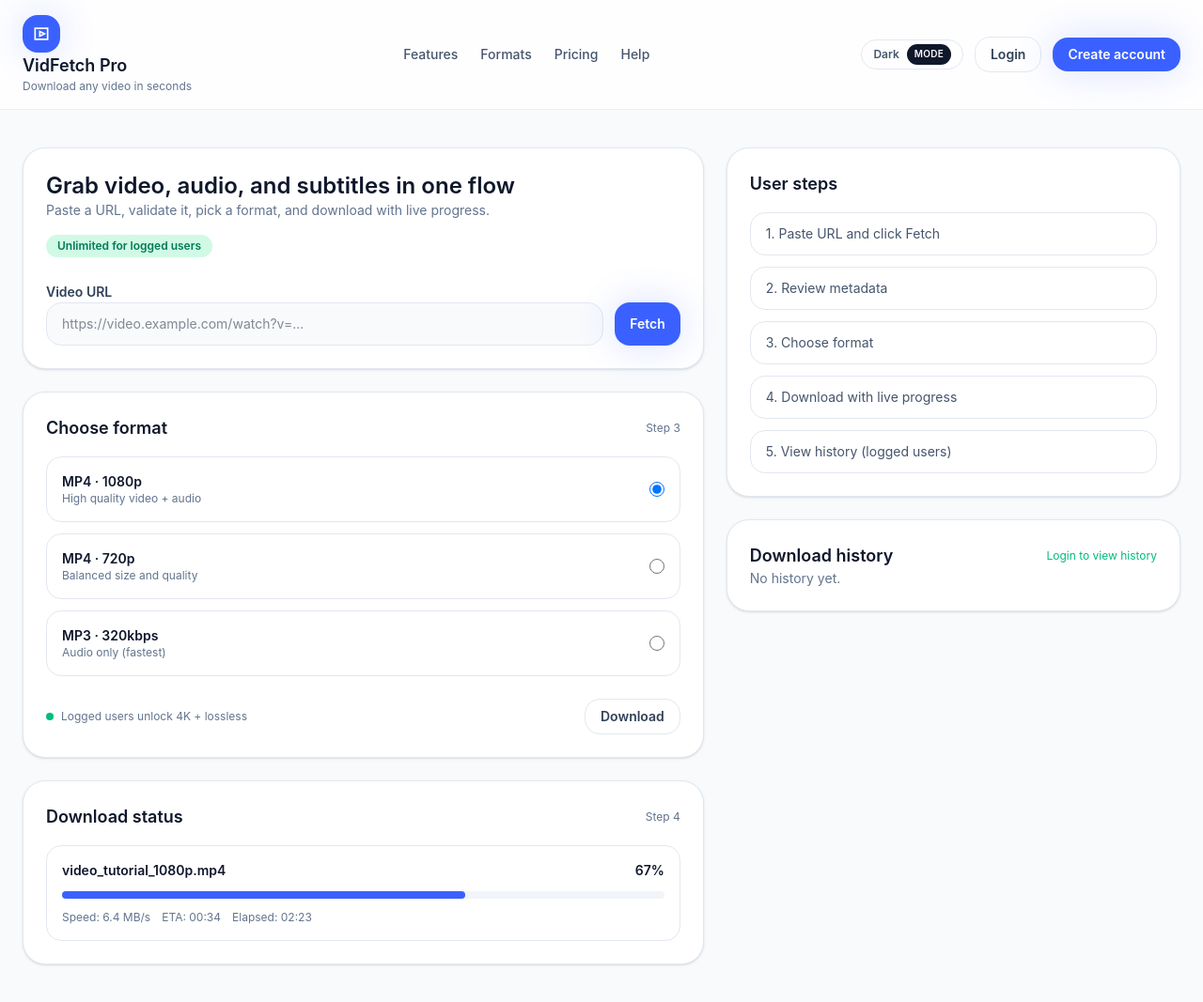
After one commit to rakfaly/vidfetchpro, a Django app: page /downloads/ in a window 1280 px wide. The commit adds this page. Shown: the whole page at 94% size. Run offline with Django 5.2, Linux system fonts and the light colour scheme; parts of the project's set-up code (start-up, migrations or seed data) failed here and were passed over; some libraries are stand-ins or nearby versions; some web fonts are replaced.

Commit message:
Front end developement, fetch single video

```diff
--- a/videoDownloadProject/apps/downloads/admin.py
+++ b/videoDownloadProject/apps/downloads/admin.py
@@ -5,6 +5,7 @@ from .models import DownloadJob
 @admin.register(DownloadJob)
 class DownloadJobAdmin(admin.ModelAdmin):
     list_display = ["video", "user", "status", "created_at"]
+    list_per_page = 20
     #list_display_links = ["user"]
     readonly_fields = ["started_at", "completed_at"]
     ordering = ["-created_at"]
--- /dev/null
+++ b/videoDownloadProject/apps/downloads/forms.py
@@ -0,0 +1,10 @@
+from django import forms
+
+
+class FetchMetadataForm(forms.Form):
+    video_url = forms.URLField(
+        label='Video URL',
+        max_length=500,
+        required=True,
+        widget=forms.URLInput(attrs={'type':'text', 'class': 'input', "placeholder": "https://video.example.com/watch?v=..."})
+    )
--- a/videoDownloadProject/apps/downloads/services/download_shell_test.py
+++ b/videoDownloadProject/apps/downloads/services/download_shell_test.py
@@ -10,9 +10,9 @@ from django.contrib.auth import get_user_model
 # video_url = "https://www.youtube.com/shorts/9FZVIM-1Lkw?feature=share"
 # video_url = "https://www.youtube.com/watch?v=if99Olw78WE&list=PLeXyx0kOyiXu_ju_10w9qDzqSDXYpqXD" #
 # video_url = "https://www.youtube.com/watch?v=YeCn3or0XWs&list=PLbpi6ZahtOH7MBdd2q811v_7Tu31vnsyq"
-video_url = "https://www.youtube.com/watch?v=JKQow_FjMgg&list=PLEgVzQyXPPoM6NuiSX0vPeKtWl-aqMfEY"
+#video_url = "https://www.youtube.com/watch?v=JKQow_FjMgg&list=PLEgVzQyXPPoM6NuiSX0vPeKtWl-aqMfEY" # playlist
 #video_url = "https://www.youtube.com/watch?v=zpLkQVW8lmw&pp=ygUYZGphbmdvIHRpcHMgcHJvZmVzc2lvbmFs"
-#video_url = "https://www.youtube.com/watch?v=cukQ7e9FEik&pp=ygUYZGphbmdvIHRpcHMgcHJvZmVzc2lvbmFs" # 35MB
+video_url = "https://www.youtube.com/watch?v=cukQ7e9FEik&pp=ygUYZGphbmdvIHRpcHMgcHJvZmVzc2lvbmFs" # 35MB
 
 user_model = get_user_model()
 # user = user_model.objects.first()
--- /dev/null
+++ b/videoDownloadProject/apps/downloads/static/downloads/js/downloads.js
@@ -0,0 +1,94 @@
+// document.addEventListener('DOMContentLoaded', () => {
+//     const fetchButton = document.querySelector('#fetch-button');
+//     const videoUrlInput = document.querySelector('input[name="video_url"]');
+
+//     fetchButton.addEventListener('click', async () => {
+//         const videoUrl = videoUrlInput.value;
+//         if (!videoUrl) return;
+//         // launch wheel
+
+//     });
+// });
+
+function formatDuration(seconds) {
+  if (!Number.isFinite(seconds) || seconds < 0) return "";
+  const total = Math.floor(seconds);
+  const hrs = Math.floor(total / 3600);
+  const mins = Math.floor((total % 3600) / 60);
+  const secs = total % 60;
+  const pad = (n) => String(n).padStart(2, "0");
+  return hrs > 0 ? `${hrs}:${pad(mins)}:${pad(secs)}s` : `${mins}:${pad(secs)}s`;
+}
+
+function formatBytes(bytes) {
+  if (!Number.isFinite(bytes) || bytes < 0) return "";
+  const units = ["B", "KB", "MB", "GB", "TB"];
+  let value = bytes;
+  let i = 0;
+  while (value >= 1024 && i < units.length - 1) {
+    value /= 1024;
+    i += 1;
+  }
+  return `${value.toFixed(value < 10 && i > 0 ? 1 : 0)} ${units[i]}`;
+}
+
+function formatDate(value) {
+    if (!/^\d{8}$/.test(value)) return "";
+    const year = value.slice(0, 4);
+    const month = value.slice(4, 6);
+    const day = value.slice(6, 8);
+    const date = new Date(`${year}-${month}-${day}T00:00:00`);
+    if (Number.isNaN(date.getTime())) return "";
+    return date.toLocaleDateString("en-US", { month: "long", day: "numeric", year: "numeric" });
+  }
+
+async function pollFetchStatus() {
+  const element = document.getElementById("fetch-status");
+  if (!element) return;
+  const url = element.dataset.url;
+  if (!url) return;
+
+  const response = await fetch(url, { credentials: "same-origin" });
+  const data = await response.json();
+  if (data.status === "success" && data.data) {
+    // Update only the metadata section
+    const meta = document.getElementById("video-metadata");
+    if (meta) meta.classList.remove("hidden");
+    const loading = document.getElementById("fetch-loading");
+    if (loading) loading.classList.add("hidden");
+    document.getElementById("video-thumbnail").src = data.data.thumbnail || "";
+    document.getElementById("video-title").textContent = data.data.title || "Unknown Title";
+    document.getElementById("video-duration").textContent = formatDuration(data.data.duration);
+    document.getElementById("video-quality").textContent = data.data.height ? `${data.data.height}p` : "";
+    document.getElementById("video-channel").textContent = data.data.uploader || "Unknown Channel";
+    document.getElementById("video-size").textContent = formatBytes(
+      data.data.filesize || data.data.filesize_approx
+    );
+    document.getElementById("video-date").textContent = "Uploaded on " + formatDate(data.data.upload_date) || "Unknown Date";
+    return;
+  }
+  if (data.status === "error") {
+    const meta = document.getElementById("video-metadata");
+    if (meta) meta.classList.remove("hidden");
+    const loading = document.getElementById("fetch-loading");
+    if (loading) loading.classList.add("hidden");
+    const errorText = document.getElementById("video-error");
+    if (errorText) {
+      errorText.textContent = data.message || "Failed to fetch metadata.";
+    }
+    return;
+  }
+  if (data.status === "none") {
+    const loading = document.getElementById("fetch-loading");
+    if (loading) loading.classList.add("hidden");
+    return;
+  }
+  // Keep polling while running/pending
+  if (data.status === "pending") {
+    const loading = document.getElementById("fetch-loading");
+    if (loading) loading.classList.remove("hidden");
+    setTimeout(pollFetchStatus, 1500);
+  }
+}
+
+pollFetchStatus();
--- /dev/null
+++ b/videoDownloadProject/apps/downloads/templates/downloads/fetched_form.html
@@ -0,0 +1,36 @@
+<div id="fetch-status" data-url="{% url 'apps.downloads:fetch_status' %}"></div>
+<!-- Spinner -->
+<div id="fetch-loading" class="card hidden">
+  <div class="flex items-center justify-between">
+    <h2 class="font-[var(--font-display)] text-lg font-semibold">Fetching metadata</h2>
+    <span class="text-xs text-slate-500">Please wait</span>
+  </div>
+  <div class="mt-4 flex items-center gap-3 text-sm text-slate-500">
+    <span class="h-4 w-4 animate-spin rounded-full border-2 border-slate-300 border-t-transparent"></span>
+    <span>Contacting provider and parsing formats…</span>
+  </div>
+</div>
+<!-- Fetched Video Card-->
+<div class="card hidden" id="video-metadata">
+  <div class="flex items-center justify-between">
+    <h2 class="font-[var(--font-display)] text-lg font-semibold">Video metadata</h2>
+    <span class="text-xs text-slate-500">Step 2</span>
+  </div>
+  <div class="mt-4 grid gap-4 sm:grid-cols-[auto_1fr]">
+    <div class="h-24 w-40 rounded-2xl bg-gradient-to-br from-slate-200 to-slate-100 dark:from-slate-800 dark:to-slate-900">
+        <img src="https://picsum.photos/40/24" alt="Video Thumbnail" class="h-full w-full object-cover" id="video-thumbnail">
+    </div>
+    <div class="space-y-2 text-sm">
+      <!--<p class="font-semibold">How to build a modern Django downloader</p>-->
+      <p class="font-semibold" id="video-title">title</p>
+      <div class="flex flex-wrap gap-2 text-xs text-slate-500 dark:text-slate-400">
+        <span class="rounded-full bg-slate-100 px-2 py-1 dark:bg-slate-800" id="video-duration">10:23</span>
+        <span class="rounded-full bg-slate-100 px-2 py-1 dark:bg-slate-800" id="video-quality">1080</span>
+        <span class="rounded-full bg-slate-100 px-2 py-1 dark:bg-slate-800" id="video-size">3.2 GB</span>
+        <span class="rounded-full bg-slate-100 px-2 py-1 dark:bg-slate-800" id="video-channel">Channel: StudioFlow</span>
+      </div>
+      <p id="video-error" class="text-xs text-rose-500"></p>
+      <p class="text-xs text-slate-500 dark:text-slate-400" id="video-date">Fetched on February 7, 2026</p>
+    </div>
+  </div>
+</div>
--- /dev/null
+++ b/videoDownloadProject/apps/downloads/templates/downloads/history.html
@@ -0,0 +1,29 @@
+  <div class="flex items-center justify-between">
+    <h2 class="font-[var(--font-display)] text-lg font-semibold">Download history</h2>
+    <span class="text-xs text-emerald-500">
+        {% if user.is_authenticated %}
+            {{ user.username }}
+        {% else %}
+            Login to view history
+        {% endif %}
+    </span>
+  </div>
+  {% for item in history_list %}
+       <div class="rounded-2xl border border-slate-200 p-4 text-sm dark:border-slate-800">
+         <div class="flex items-center justify-between">
+           <p class="font-semibold">{{ item.job.video|default:"Untitled" }}</p>
+           <span class="text-xs {% if item.success %}text-emerald-500{% else %}text-rose-500{% endif %}">
+             {{ item.success|yesno:"Completed,Failed" }}
+           </span>
+         </div>
+         <div class="mt-2 flex flex-wrap gap-2 text-xs text-slate-500">
+           <span>{{ item.job.format.container|upper }} · {{ item.job.format.quality_label|default:"N/A" }}</span>
+           {% if item.job.output_filename %}
+             <span>{{ item.job.output_filename }}</span>
+           {% endif %}
+           <span>{{ item.created_at|date:"M d, Y H:i" }}</span>
+         </div>
+       </div>
+     {% empty %}
+       <p class="text-sm text-slate-500">No history yet.</p>
+     {% endfor %}
--- a/videoDownloadProject/templates/index.html
+++ b/videoDownloadProject/apps/downloads/templates/downloads/index.html
@@ -11,36 +11,24 @@
       </div>
       <span class="rounded-full bg-emerald-100 px-3 py-1 text-xs font-semibold text-emerald-700 dark:bg-emerald-500/20 dark:text-emerald-300">Unlimited for logged users</span>
     </div>
-    <div class="mt-6 space-y-4">
-      <label class="text-sm font-semibold text-slate-700 dark:text-slate-200">Video URL</label>
+    <form method="post" action="{% url 'apps.downloads:fetch' %}" class="mt-6 space-y-4">
+       {% csrf_token %}
+       <label class="text-sm font-semibold text-slate-700 dark:text-slate-200">
+         {{ fetch_form.video_url.label }}
+       </label>
        <div class="flex flex-col gap-3 sm:flex-row">
-        <input type="url" placeholder="https://video.example.com/watch?v=..." class="input" />
-        <button class="btn btn-primary">Fetch</button>
+         {{ fetch_form.video_url }}
+         <button type="submit" id="fetch-button" class="btn btn-primary">Fetch</button>
        </div>
-    </div>
+       {% if fetch_form.video_url.errors %}
+         <p class="text-xs text-rose-500">{{ fetch_form.video_url.errors|striptags }}</p>
+       {% endif %}
+     </form>
 </div>
 
-  <div class="card">
-    <div class="flex items-center justify-between">
-      <h2 class="font-[var(--font-display)] text-lg font-semibold">Video metadata</h2>
-      <span class="text-xs text-slate-500">Step 2</span>
-    </div>
-    <div class="mt-4 grid gap-4 sm:grid-cols-[auto_1fr]">
-      <div class="h-24 w-40 rounded-2xl bg-gradient-to-br from-slate-200 to-slate-100 dark:from-slate-800 dark:to-slate-900"></div>
-      <div class="space-y-2 text-sm">
-        <p class="font-semibold">How to build a modern Django downloader</p>
-        <div class="flex flex-wrap gap-2 text-xs text-slate-500 dark:text-slate-400">
-          <span class="rounded-full bg-slate-100 px-2 py-1 dark:bg-slate-800">10:24</span>
-          <span class="rounded-full bg-slate-100 px-2 py-1 dark:bg-slate-800">1080p</span>
-          <span class="rounded-full bg-slate-100 px-2 py-1 dark:bg-slate-800">3.2 GB</span>
-          <span class="rounded-full bg-slate-100 px-2 py-1 dark:bg-slate-800">Channel: StudioFlow</span>
-        </div>
-        <p class="text-xs text-slate-500 dark:text-slate-400">Fetched on February 7, 2026</p>
-      </div>
-    </div>
-  </div>
+    {% include 'downloads/fetched_form.html' %}
 
-  <div class="card">
+  <div class="card ">
     <div class="flex items-center justify-between">
       <h2 class="font-[var(--font-display)] text-lg font-semibold">Choose format</h2>
       <span class="text-xs text-slate-500">Step 3</span>
@@ -112,25 +100,14 @@
         <li class="step-card">5. View history (logged users)</li>
         </ol>
     </div>
-
     <div class="card">
-    <div class="flex items-center justify-between">
-      <h2 class="font-[var(--font-display)] text-lg font-semibold">Download history</h2>
-      <span class="text-xs text-emerald-500">Logged in</span>
-    </div>
-    <div class="mt-4 space-y-3">
-      <div class="rounded-2xl border border-slate-200 p-3 text-sm dark:border-slate-800">
-        <p class="font-semibold">cinematic_trailer_4k.mp4</p>
-        <p class="text-xs text-slate-500">Completed · 3.8 GB</p>
-      </div>
-      <div class="rounded-2xl border border-slate-200 p-3 text-sm dark:border-slate-800">
-        <p class="font-semibold">podcast_audio.mp3</p>
-        <p class="text-xs text-slate-500">Completed · 84 MB</p>
-      </div>
-      <div class="rounded-2xl border border-slate-200 p-3 text-sm dark:border-slate-800">
-        <p class="font-semibold">design_reference_720p.mp4</p>
-        <p class="text-xs text-slate-500">Completed · 540 MB</p>
-      </div>
+        {% include 'downloads/history.html' %}
+        <div class="flex items-center justify-end">
+          <span class="text-xs text-gray-400">
+              {% if history_list %}
+                  <a href="{% url 'apps.history:history' %}" class="underline">See All</a>
+              {% endif %}
+          </span>
         </div>
     </div>
 </aside>
--- /dev/null
+++ b/videoDownloadProject/apps/downloads/urls.py
@@ -0,0 +1,10 @@
+from django.urls import path
+from . import views
+
+app_name = 'apps.downloads'
+
+urlpatterns = [
+    path('', views.DownloadView.as_view(), name='index'),
+    path('fetch/', views.fetch_metadata, name='fetch'),
+    path('fetch/status/', views.fetch_status, name='fetch_status'),
+]
--- a/videoDownloadProject/apps/downloads/views.py
+++ b/videoDownloadProject/apps/downloads/views.py
@@ -1,3 +1,71 @@
-from django.shortcuts import render
+from django.views.generic import ListView
 
-# Create your views here.
+from apps.downloads.models import DownloadJob
+from apps.downloads.tasks.fetch_metadata_tasks import enqueue_fetch_data
+from apps.history.models import History
+from django.shortcuts import redirect
+from apps.downloads.forms import FetchMetadataForm
+from celery.result import AsyncResult
+from django.http import JsonResponse
+
+class DownloadView(ListView):
+    """Dashboard showing the download flow and recent jobs."""
+
+    model = DownloadJob
+    template_name = 'downloads/index.html'
+
+    def get_context_data(self, **kwargs):
+        context = super().get_context_data(**kwargs)
+        user = self.request.user
+
+        context["fetch_form"] = FetchMetadataForm()
+        context["fetched_data"] = None
+
+        if user.is_authenticated:
+            context["history_list"] = (
+                History.objects
+                .select_related("job", "job__video", "job__format")
+                .filter(job__user=user)
+                .order_by("-created_at")[:4]
+            )
+        else:
+            context["history_list"] = []
+
+        task_id = self.request.session.get("fetch_task_id")
+        if task_id:
+            result = AsyncResult(task_id)
+            if result.successful():
+                context["fetched_data"] = result.result
+                self.request.session.pop("fetch_task_id", None)
+        return context
+
+
+def fetch_metadata(request):
+    """Handle metadata fetch form submission."""
+    if request.method != "POST":
+        return redirect("apps.downloads:index")
+
+    form = FetchMetadataForm(request.POST)
+    if not form.is_valid():
+        return redirect("apps.downloads:index")
+
+    video_url = form.cleaned_data["video_url"]
+    result = enqueue_fetch_data(video_url)
+    # Store the tasks result in the session
+    request.session["fetch_task_id"] = getattr(result, "id", None)
+    return redirect("apps.downloads:index")
+
+
+def fetch_status(request):
+    """Handle metadata fetch status check."""
+    task_id = request.session.get("fetch_task_id")
+    if not task_id:
+        return JsonResponse({"status": "none"})
+
+    result = AsyncResult(task_id)
+    if result.successful():
+        request.session.pop("fetch_task_id", None)
+        return JsonResponse({"status": "success", "data": result.result})
+    if result.failed():
+        return JsonResponse({"status": "error", "message": str(result.result)})
+    return JsonResponse({"status": "pending"})
--- a/videoDownloadProject/apps/history/admin.py
+++ b/videoDownloadProject/apps/history/admin.py
@@ -4,5 +4,6 @@ from .models import History
 # Register your models here.
 @admin.register(History)
 class HistoryAdmin(admin.ModelAdmin):
-    list_display = ['id', 'job', 'success', 'job__completed_at']
+    list_display = ['id', 'job', 'job__video', 'success', 'job__completed_at']
+    list_per_page = 20
     ordering = ['-job__completed_at']
--- /dev/null
+++ b/videoDownloadProject/apps/history/urls.py
@@ -0,0 +1,9 @@
+from django.urls import path
+
+from .views import HistoryView
+
+app_name = 'apps.history'
+
+urlpatterns = [
+    path('', HistoryView.as_view(), name='history'),
+]
--- a/videoDownloadProject/apps/videos/admin.py
+++ b/videoDownloadProject/apps/videos/admin.py
@@ -16,6 +16,7 @@ class VideoFormatInline(admin.TabularInline):
 class VideoSourceAdmin(admin.ModelAdmin):
     list_display = ["title", "channel_name", "duration_seconds", "created_at"]
     list_filter = ["created_at"]
+    list_per_page = 20
     readonly_fields = ["canonical_url", "thumbnail_url"]
     ordering = ["-created_at"]
     fieldsets = [
--- a/videoDownloadProject/core/urls.py
+++ b/videoDownloadProject/core/urls.py
@@ -17,12 +17,12 @@ Including another URLconf
 from django.contrib import admin
 from django.urls import path, include
 from django.conf import settings
-from . import views
 
 
 urlpatterns = [
     path('admin/', admin.site.urls),
-    path('', views.index, name='index'),
+    path('downloads/', include('apps.downloads.urls')),
+    path('history/', include('apps.history.urls')),
 ]
 
 if settings.DEBUG:
--- a/videoDownloadProject/templates/base.html
+++ b/videoDownloadProject/templates/base.html
@@ -13,6 +13,7 @@
     <header class="sticky top-0 z-30 border-b border-slate-200/70 glass">
       <div class="mx-auto flex max-w-7xl items-center justify-between px-6 py-4">
         <div class="flex items-center gap-3">
+            <a href="{% url 'apps.downloads:index' %}">
                 <div class="flex h-10 w-10 items-center justify-center rounded-2xl bg-brand-500 text-white" style="box-shadow: var(--shadow-glow);">
                     <svg viewBox="0 0 24 24" class="h-5 w-5" fill="none" stroke="currentColor" stroke-width="2">
                     <path d="M4 5h16v14H4z" />
@@ -23,6 +24,7 @@
                     <p class="font-[var(--font-display)] text-lg font-semibold">VidFetch Pro</p>
                     <p class="text-xs text-slate-500 dark:text-slate-400">Download any video in seconds</p>
                 </div>
+            </a>
         </div>
         <nav class="hidden items-center gap-6 text-sm font-medium text-slate-600 dark:text-slate-300 md:flex">
           <a href="#" class="hover:text-slate-900 dark:hover:text-white">Features</a>
@@ -46,5 +48,6 @@
     </main>
   </div>
   <script src="{% static 'js/app.js' %}"></script>
+  <script src="{% static 'downloads/js/downloads.js' %}"></script>
 </body>
 </html>
--- a/videoDownloadProject/theme/static/css/dist/styles.css
+++ b/videoDownloadProject/theme/static/css/dist/styles.css
@@ -12,6 +12,7 @@
     --color-emerald-300: oklch(84.5% 0.143 164.978);
     --color-emerald-500: oklch(69.6% 0.17 162.48);
     --color-emerald-700: oklch(50.8% 0.118 165.612);
+    --color-rose-500: oklch(64.5% 0.246 16.439);
     --color-slate-50: oklch(98.4% 0.003 247.858);
     --color-slate-100: oklch(96.8% 0.007 247.896);
     --color-slate-200: oklch(92.9% 0.013 255.508);
@@ -24,6 +25,7 @@
     --color-slate-900: oklch(20.8% 0.042 265.755);
     --color-slate-950: oklch(12.9% 0.042 264.695);
     --color-gray-50: oklch(98.5% 0.002 247.839);
+    --color-gray-400: oklch(70.7% 0.022 261.325);
     --color-black: #000;
     --color-white: #fff;
     --spacing: 0.25rem;
@@ -45,6 +47,7 @@
     --leading-normal: 1.5;
     --radius-2xl: 1rem;
     --radius-3xl: 1.5rem;
+    --animate-spin: spin 1s linear infinite;
     --default-transition-duration: 150ms;
     --default-transition-timing-function: cubic-bezier(0.4, 0, 0.2, 1);
     --default-font-family: var(--font-sans);
@@ -332,6 +344,9 @@
   }
   .justify-center {
     justify-content: center;
+  }
+  .justify-end {
+    justify-content: flex-end;
   }
   .gap-2 {
     gap: calc(var(--spacing) * 2);
@@ -517,6 +542,12 @@
   .text-emerald-700 {
     color: var(--color-emerald-700);
   }
+  .text-gray-400 {
+    color: var(--color-gray-400);
+  }
+  .text-rose-500 {
+    color: var(--color-rose-500);
+  }
   .text-slate-500 {
     color: var(--color-slate-500);
   }
```
Also changed, not shown: other parts of videoDownloadProject/theme/static/css/dist/styles.css (+32 -2 lines), videoDownloadProject/apps/history/templates/history/history.html (added, +31 -0 lines), videoDownloadProject/apps/history/views.py (+16 -1 lines), videoDownloadProject/.zed/settings.json. Lines whose indentation alone changed are shown as unchanged.
